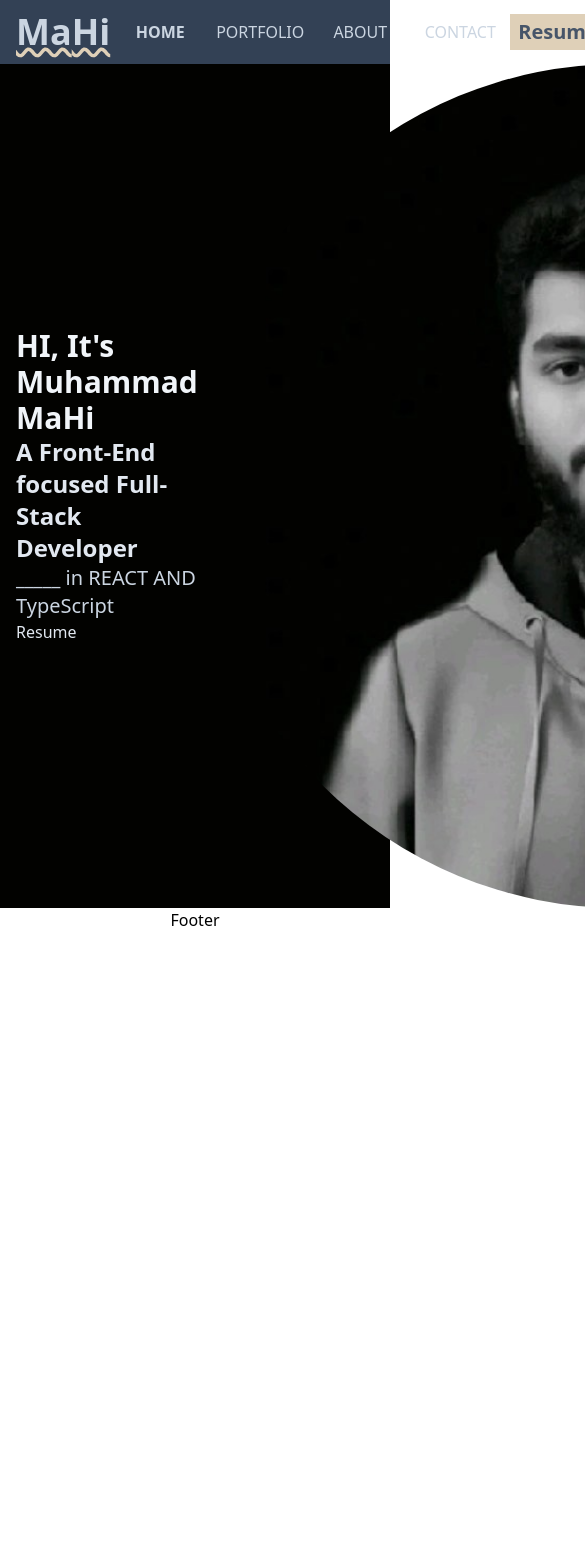
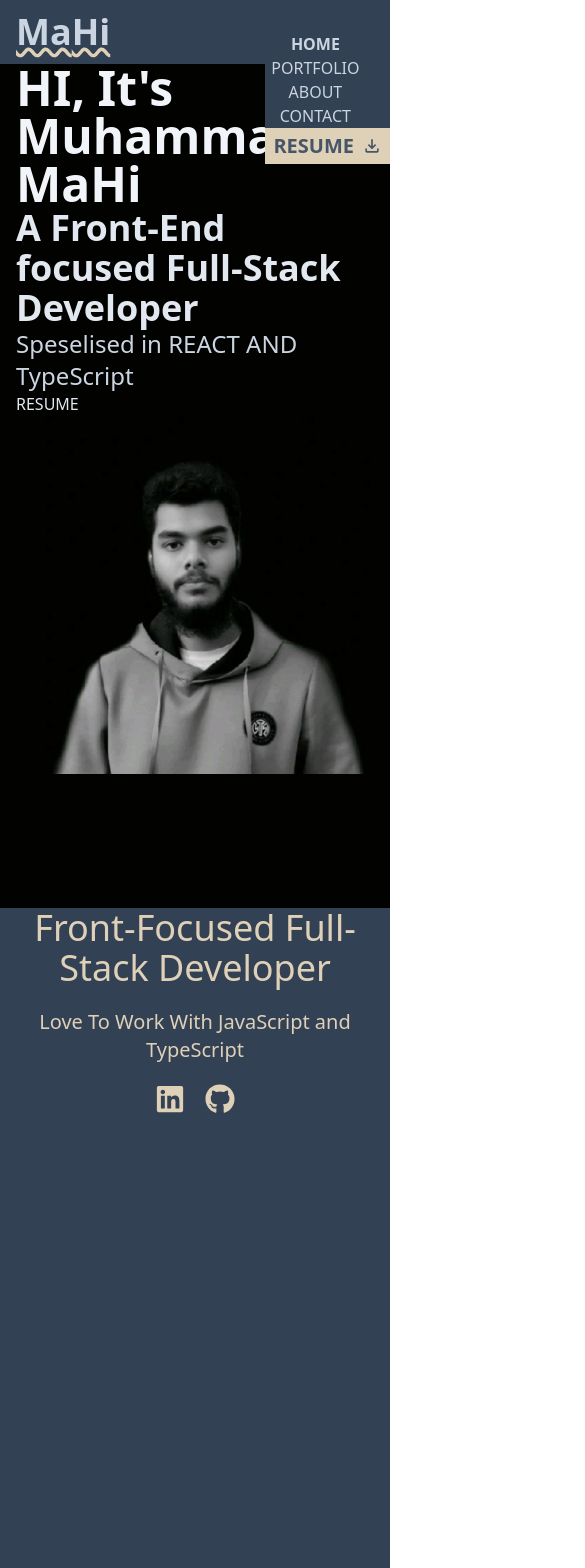
Before and after one commit to Shefain/portfolio, a React (Vite) app: page / in a window 390 px wide. Shown: the top 1568 px of the page, 585 px wide, since content can reach past the window. Before the commit the page ends 932 px from the top, so only its background shows below. Built offline with nearby package versions, Linux system fonts and the light colour scheme.

Commit message:
pending up date

```diff
--- a/src/Layout/RootLayout.jsx
+++ b/src/Layout/RootLayout.jsx
@@ -1,19 +1,20 @@
 import { Outlet } from "react-router-dom";
+import Footer from '../components/Footer';
 import Navbar from "../components/Navbar";
 
 const RootLayout = () => {
     return (
     <>
         <header className="relative h-16 bg-slate-700 text-slate-300">
-            <Navbar/>
+            <Navbar  />
         </header>
 
         <main>
             {<Outlet/>}
         </main>
 
-        <footer className="container m-auto">
-            <h1 className=" text-center"> Footer </h1>
+        <footer>
+            <Footer />
         </footer>
     </>
      );
--- a/src/Pages/Home.jsx
+++ b/src/Pages/Home.jsx
@@ -4,25 +4,25 @@ import frontImg from '../assets/fontImg.jpeg';
 const Home = () => {
   console.log('home');
   return (
-    <section className=' bg-[#020200] h-svh '>
-      <div className=" container m-auto px-4 flex justify-between items-center h-full">
+    <section className=' bg-[#020200] min-h-dvh '>
+      <div className=" container m-auto px-4 flex-row md:flex justify-between items-center content-center w-full h-full text-left  ">
         <div className="info fles-1">
-          <h1 className="text-3xl font-bold text-slate-100">
+          <h1 className="text-5xl font-bold text-slate-100">
             HI, It's Muhammad MaHi
           </h1>
-          <h2 className="text-2xl font-semibold text-slate-200">
+          <h2 className="text-4xl font-semibold text-slate-200">
             {' '}
             A Front-End focused Full-Stack Developer
           </h2>
-          <h3 className="text-xl text-slate-300">
-            _____ in REACT AND TypeScript
+          <h3 className="text-2xl text-slate-300">
+            Speselised in REACT AND TypeScript
           </h3>
           <NavLink to="resume" className=" text-slate-200">
-            Resume
+            RESUME
           </NavLink>
         </div>
         <div className="frontImg h-full  flex-3">
-          <img src={frontImg} alt="" className='h-full bg-container rounded-full min-w-fit ' />
+          <img src={frontImg} alt="" className='rounded text-center w-full rounded-5xl  'style={{ objectFit: "cover"}} />
         </div>
       </div>
     </section>
--- /dev/null
+++ b/src/components/Footer.jsx
@@ -0,0 +1,28 @@
+import { FaGithub, FaLinkedin } from 'react-icons/fa6';
+const Footer = () => {
+  return (
+    <section className=" text-center h-screen bg-primary text-secondary ">
+      <div className="w-full text-center h-screen m-auto">
+        <h1 className="text-4xl mb-5"> Front-Focused Full-Stack Developer </h1>
+        <p className="text-xl mb-5">
+          {' '}
+          Love To Work With JavaScript and TypeScript
+        </p>
+        <ul className="flex justify-center gap-5">
+          <li className="text-3xl">
+            <a href="linkedin.com" target="_blank">
+              <FaLinkedin />
+            </a>
+          </li>
+          <li className="text-3xl">
+            <a href="www.github.com" target="_blank">
+              <FaGithub />
+            </a>{' '}
+          </li>
+        </ul>
+      </div>
+    </section>
+  );
+};
+
+export default Footer;
--- a/src/components/Navbar.jsx
+++ b/src/components/Navbar.jsx
@@ -4,23 +4,33 @@ import { MdOutlineFileDownload } from "react-icons/md";
 const Navbar = () => {
   const Navlinks = ['home', 'portfolio', 'about', 'contact'];
   return (
-    <nav className=" flex container m-auto justify-between px-4 h-full items-center sticky top-0 ">
+    <nav className="realative flex container m-auto justify-between px-4 h-full items-center sticky top-0 ">
       <span className="text-4xl underline decoration-wavy decoration-secondary font-semibold">
         M<span className="">a</span>
         <span>Hi</span>
       </span>
-      <ul className="flex list-none  uppercase  justify-around transition duration-150 ease-out ">
+      <ul className=" hidden md:flex  list-none  uppercase  justify-around transition duration-150 ease-out ">
         {Navlinks.map((item) => (
           <li key={Math.random() }  className='w-[100px] text-center '>
             <NavLink to={`${item == 'home' ? '/' : item}`} className={({isActive})=> isActive? "decoration-secondary font-bold " : " " }  >{item}</NavLink>
           </li>
         ))}
-      </ul>
-      <ul className='flex list-none w-auto '>
         <li className='flex bg-secondary text-slate-600 font-semibold py-1 px-2'>
           <NavLink to="resume" className='flex justify-center items-center gap-2 text-xl'> Resume <MdOutlineFileDownload /></NavLink>
         </li>
       </ul>
+      <ul className=" flex md:hidden flex-col absolute top-8 right-0 list-none  uppercase  justify-around transition duration-150 ease-out bg-primary  ">
+        {Navlinks.map((item) => (
+          <li key={Math.random() }  className='w-[100px] text-center '>
+            <NavLink to={`${item == 'home' ? '/' : item}`} className={({isActive})=> isActive? "decoration-secondary font-bold " :
+            " " }  >{item}</NavLink>
+          </li>
+        ))}
+        <li className='flex bg-secondary ml-auto text-slate-600 font-semibold py-1 px-2'>
+          <NavLink to="resume" className='flex justify-center items-center gap-2 text-xl'> Resume <MdOutlineFileDownload /></NavLink>
+        </li>
+      </ul>
+
     </nav>
   );
 };
--- a/tailwind.config.js
+++ b/tailwind.config.js
@@ -7,7 +7,7 @@ export default {
   theme: {
     extend: {
       colors:{
-        primary: "#",
+        primary: "#334154",
         secondary: "#DFD0B8"
       }
     },
```
